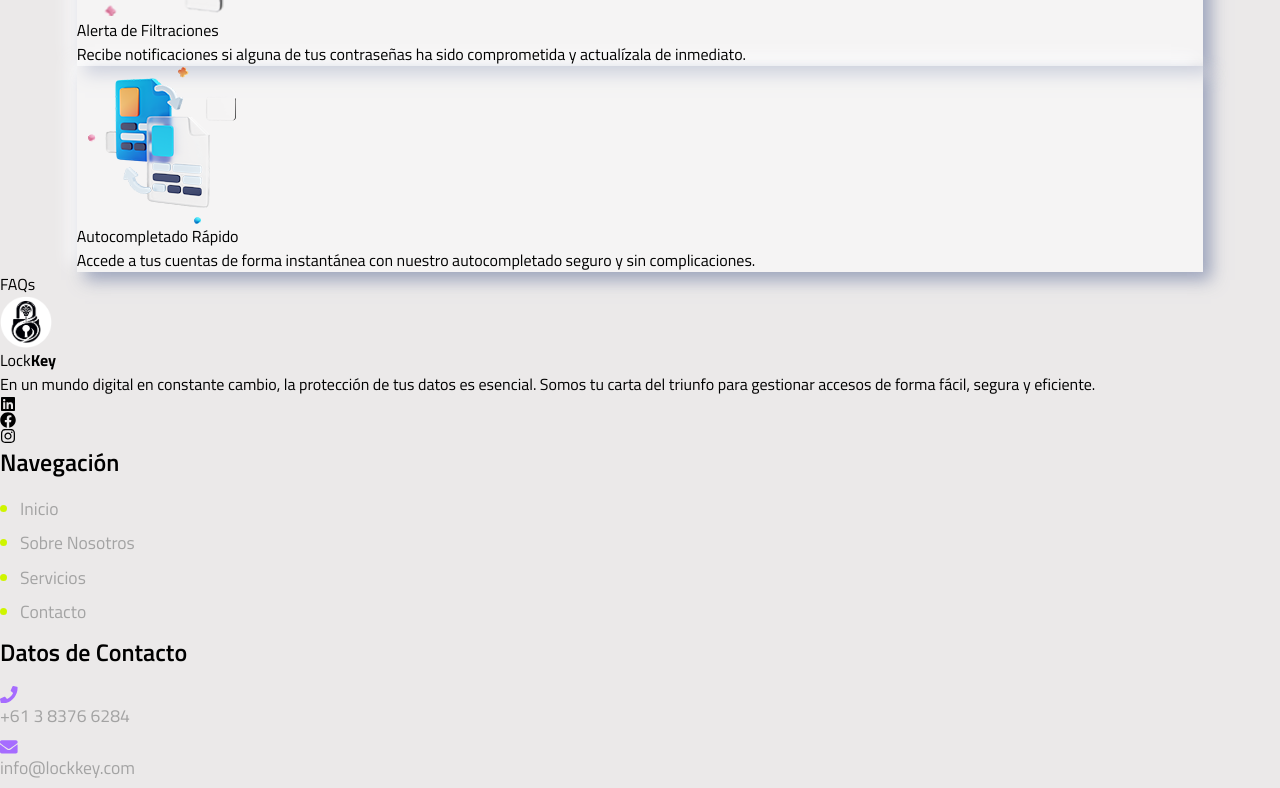
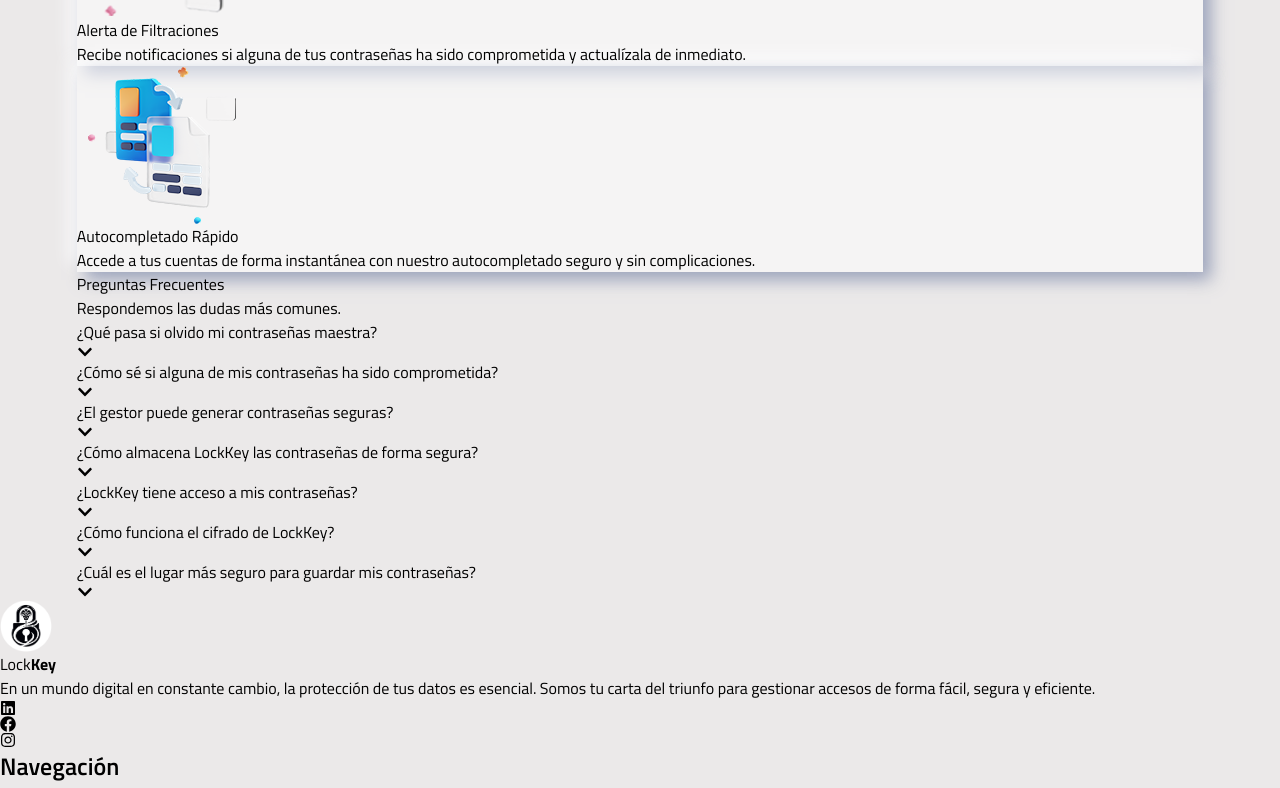
Before and after one commit to No-Country-simulation/equipo-c24-70-ft-webapp, a React (Vite) app: page /services in a window 1280 px wide. Shown: the part 512-1300 px from the top of the page. Built offline with nearby package versions, Linux system fonts and the light colour scheme.

Commit message:
acordeón agregado a Preguntas Frecuentes

```diff
--- /dev/null
+++ b/src/Frontend/components/Accordion/Accordion.tsx
@@ -0,0 +1,54 @@
+import { FC, useState } from "react";
+import { FaChevronDown, FaChevronUp } from "react-icons/fa";
+
+interface AccordionProps {
+  id: number;
+  title: string;
+  content: string;
+  multiple?: boolean; // Permite abrir múltiples secciones
+}
+
+export const Accordion: FC<AccordionProps> = ({
+  id,
+  title,
+  content,
+  multiple = false,
+}) => {
+  const [activeIndexes, setActiveIndexes] = useState<number[]>([]);
+
+  const toggleSection = (index: number) => {
+    if (multiple) {
+      // Modo múltiple: agregar/quitar índices
+      setActiveIndexes((prev) =>
+        prev.includes(index)
+          ? prev.filter((i) => i !== index)
+          : [...prev, index]
+      );
+    } else {
+      // Modo único: alternar sección actual
+      setActiveIndexes(activeIndexes.includes(index) ? [] : [index]);
+    }
+  };
+
+  return (
+    <div key={id} className="">
+      <button
+        onClick={() => toggleSection(id)}
+        className="w-full flex justify-between items-center p-4 text-left bg-white hover:bg-gray-50 transition-colors"
+      >
+        <span className="font-semibold">{title}</span>
+        {activeIndexes.includes(id) ? (
+          <FaChevronUp className="text-gray-600" />
+        ) : (
+          <FaChevronDown className="text-gray-600" />
+        )}
+      </button>
+
+      {activeIndexes.includes(id) && (
+        <div className="p-4 bg-gray-50 text-gray-700 transition-all duration-300 ease-in-out">
+          {content}
+        </div>
+      )}
+    </div>
+  );
+};
--- a/src/Frontend/pages/OurServices/FAQs/FAQs.tsx
+++ b/src/Frontend/pages/OurServices/FAQs/FAQs.tsx
@@ -1,5 +1,81 @@
+import { Accordion } from "../../../components/Accordion/Accordion";
+
+const accordionData = [
+  {
+    id: 1,
+    title: "¿Qué pasa si olvido mi contraseñas maestra?",
+    content:
+      "Por seguridad, no almacenamos tu contraseña maestra. Sin embargo, puedes configurar opciones de recuperación en caso de pérdida.",
+  },
+  {
+    id: 2,
+    title: "¿Cómo sé si alguna de mis contraseñas ha sido comprometida?",
+    content:
+      "Nuestro sistema cuenta con una función de alertas de seguridad, que te notifica si alguna de tus credenciales ha aparecido en filtraciones de datos.",
+  },
+  {
+    id: 3,
+    title: "¿El gestor puede generar contraseñas seguras?",
+    content:
+      "Sí, contamos con un generador de contraseñas que crea combinaciones fuertes y únicas para proteger tus cuentas.",
+  },
+  {
+    id: 4,
+    title: "¿Cómo almacena LockKey las contraseñas de forma segura?",
+    content:
+      "Nuestra bóveda protege los datos en su dispositivo de confianza a través del cifrado de conocimiento cero. Su dispositivo cifra y codifica en local sus contraseñas antes de enviarlas a los servidores de LockKey. La próxima vez que necesite iniciar sesión, LockKey le devolverá sus contraseñas cifradas, que serán descodificadas por su dispositivo de confianza.",
+  },
+  {
+    id: 5,
+    title: "¿LockKey tiene acceso a mis contraseñas?",
+    content:
+      "No, nuestro modelo de seguridad de conocimiento cero garantiza que sus datos son siempre suyos. LockKey no tiene visibilidad ni acceso a sus contraseñas maestras o lo que guarda en su bóveda, como credenciales, tarjetas de crédito, direcciones o notas seguras.",
+  },
+  {
+    id: 6,
+    title: "¿Cómo funciona el cifrado de LockKey?",
+    content:
+      "LockKey se basa en un modelo de seguridad de conocimiento cero que garantiza que usted es la única persona que conoce la contraseña maestra para acceder a su bóveda. Gracias al cifrado AES de 256 bits y a la función de derivación PBKDF2 con hash seguro (SHA256) y salting, su contraseña maestra nunca se guarda en nuestros servidores en texto plano. Esto garantiza que solo usted la conozca.",
+  },
+  {
+    id: 7,
+    title: "¿Cuál es el lugar más seguro para guardar mis contraseñas?",
+    content:
+      "El lugar más seguro para guardar sus claves es un gestor de contraseñas, ya que éstos almacenan de forma segura sus credenciales de inicio de sesión en una bóveda cifrada, garantizando que solo usted tenga acceso a ellas.",
+  },
+];
+
 function FAQs() {
-  return <div>FAQs</div>;
+  return (
+    <section className="container FAQs py-12" id="FAQs">
+      <article className="text-center">
+        <p className="text-lg uppercase mb-2">Preguntas Frecuentes</p>
+        <h2 className="md:w-9/12 text-3xl xl:text-5xl font-bold mb-12 mx-auto">
+          Respondemos las dudas más comunes.
+        </h2>
+        <div className="flex flex-wrap -mx-2">
+          <div className="w-full md:w-1/2 px-2">
+            {accordionData
+              .slice(0, Math.ceil(accordionData.length / 2))
+              .map((item) => (
+                <div key={item.id} className="mb-4 rounded-lg overflow-hidden">
+                  <Accordion {...item} />
+                </div>
+              ))}
+          </div>
+          <div className="w-full md:w-1/2 px-2 ">
+            {accordionData
+              .slice(Math.ceil(accordionData.length / 2))
+              .map((item) => (
+                <div key={item.id} className="mb-4 rounded-lg overflow-hidden">
+                  <Accordion {...item} />
+                </div>
+              ))}
+          </div>
+        </div>
+      </article>
+    </section>
+  );
 }
 
 export default FAQs;
--- a/src/Frontend/pages/OurServices/OurServices/OurServices.tsx
+++ b/src/Frontend/pages/OurServices/OurServices/OurServices.tsx
@@ -9,7 +9,6 @@
         <h2 className="md:w-9/12 text-3xl xl:text-5xl font-bold mb-12 mx-auto">
           Seguridad y Control a tu Alcance.
         </h2>
-
         <div className="grid grid-cols-1 sm:grid-cols-2 lg:grid-cols-3 gap-8 gap-y-12">
           {services.map((service) => {
             return <ServicesCard key={service.id} {...service} />;
```
